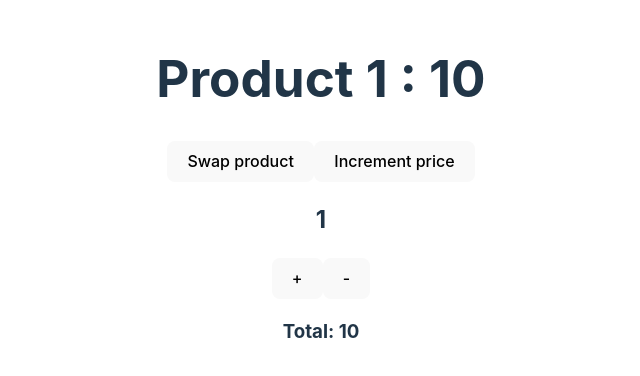
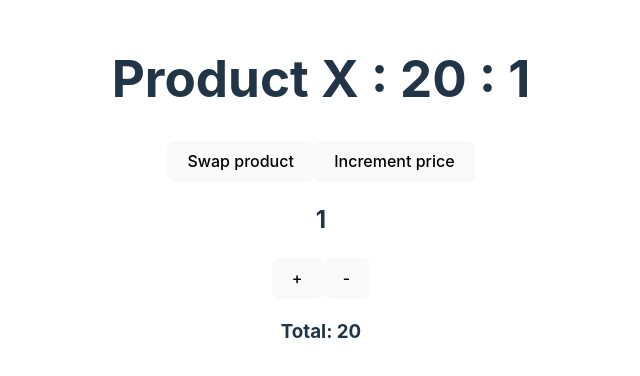
Before and after one commit to kaporto/vue-composition-api, a Vue app: page / in a window 1280 px wide. Shown: the part 210-586 px from the top of the page, without its empty margins (319-959 px from the left). Built offline with nearby package versions, Linux system fonts and the light colour scheme.

Commit message:
Using props in composition API

```diff
--- a/src/App.vue
+++ b/src/App.vue
@@ -1,69 +1,31 @@
 <script>
-import { computed, ref, reactive, toRef, toRefs, watch, watchEffect } from 'vue'
+import { ref } from 'vue';
+import CartItem from "./components/CartItem.vue";
 
 export default {
+  components: { CartItem },
+
+
   setup() {
-    const message = ref("Hello")
+    const items = ref([
+      {
+        id:1,
+        name:"Product X",
+        price: 20,
+        quantity:1
+      }
+    ])
 
-    const item = reactive({
-      name: "Product 1",
-      price: 10,
-      quantity:1
-    })
-
-    const increment = () => item.quantity++
-    const decrement = () => item.quantity--
-
-    const swapProduct = () => {
-      item.name = "Product A"
-      item.price = 30
-      item.quantity = 2
+    return {
+      items
     }
 
-
-    const total = computed(() => item.price * item.quantity)
-
-    const { name, price, quantity } = toRefs(item);
-
-    /*watch(total,(newValue,oldValue)=>{
-      console.log('newValue:', newValue);
-      console.log('oldValue:', oldValue);
-    }, {immediate:true})*/
-
-    watch(() => item.quantity, () => {
-      if(item.quantity == 5){
-        alert("you cannot add more item");
-      }
-    }, {immediate:true})
-
-    watchEffect(() => {
-      console.log('Price changed: ', item.price);
-    })
-
-    return {
-      message,
-      increment,
-      decrement,
-      swapProduct,
-      name,
-      price,
-      quantity,
-      total
-    }
   }
 }
-
 </script>
 
 <template>
-  <h1>{{ name }} : {{ price }}</h1>
-  <button class="button" @click="swapProduct">Swap product</button>
-  <button class="button" @click="price++">Increment price</button>
-  <h2>{{ quantity }}</h2>
-  <button class="button" @click="increment">+</button>
-  <button class="button" @click="decrement">-</button>
-
-  <h3>Total: {{ total }}</h3>
+  <CartItem v-for="item in items" :cart-item="item" :key="item"></CartItem>
 </template>
 
 <style scoped></style>
--- /dev/null
+++ b/src/components/CartItem.vue
@@ -0,0 +1,57 @@
+<script>
+import { computed, reactive, toRefs } from 'vue'
+
+export default {
+    props: {
+
+        cartItem:{
+            type: Object,
+            required: true
+        }
+    },
+    setup(props) {
+
+
+
+        const item = reactive(props.cartItem)
+
+        const increment = () => item.quantity++
+        const decrement = () => item.quantity--
+
+        const swapProduct = () => {
+            item.name = "Product A"
+            item.price = 30
+            item.quantity = 2
+        }
+
+
+        const total = computed(() => item.price * item.quantity)
+
+        const { name, price, quantity } = toRefs(item);
+
+        return {
+            increment,
+            decrement,
+            swapProduct,
+            name,
+            price,
+            quantity,
+            total
+        }
+    }
+}
+
+</script>
+
+<template>
+    <h1>{{ name }} : {{ price }} : {{ quantity }}</h1>
+    <button class="button" @click="swapProduct">Swap product</button>
+    <button class="button" @click="price++">Increment price</button>
+    <h2>{{ quantity }}</h2>
+    <button class="button" @click="increment">+</button>
+    <button class="button" @click="decrement">-</button>
+
+    <h3>Total: {{ total }}</h3>
+</template>
+
+<style scoped></style>
```
